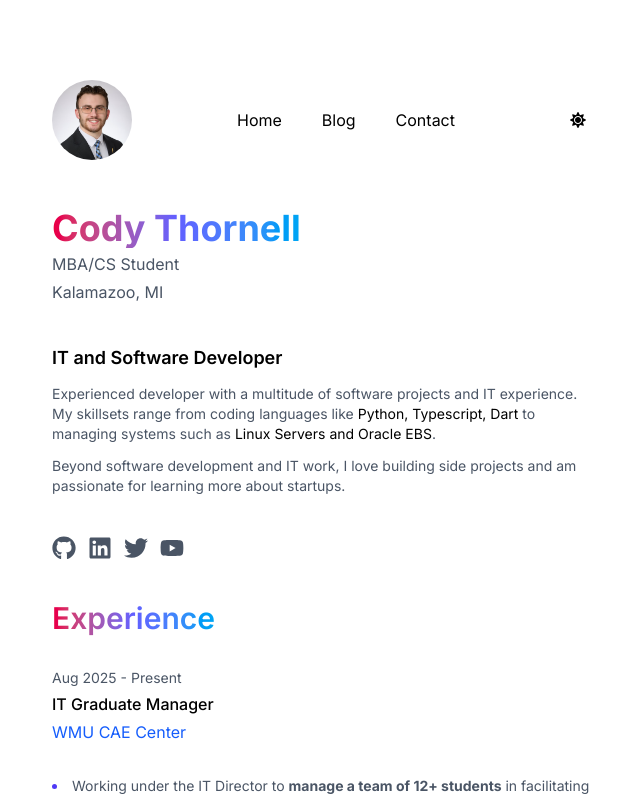
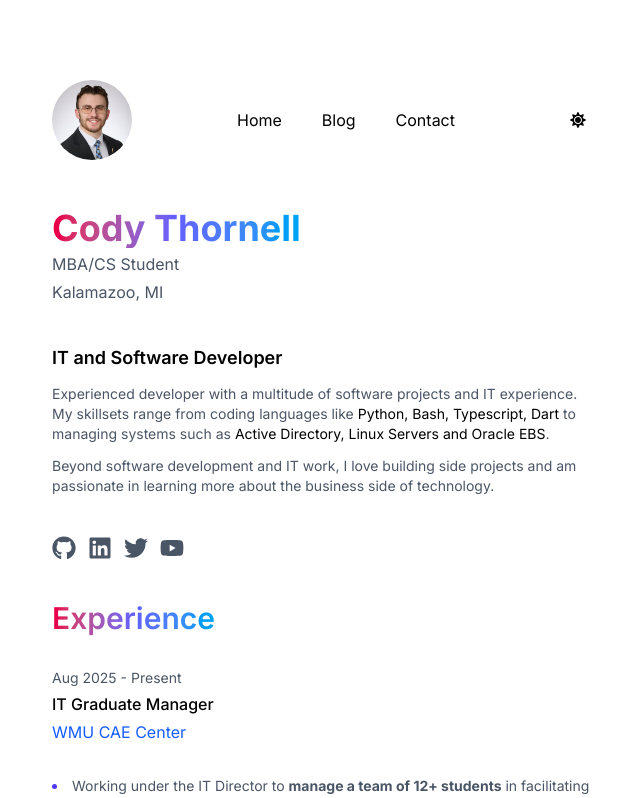
Before and after one commit to grcodeman/cody-portfolio, a Next.js app: page / in a window 1280 px wide. Shown: the top 798 px of the page, without its empty margins (316-956 px from the left). Built offline with nearby package versions, Linux system fonts and the light colour scheme.

Commit message:
updating header

```diff
--- a/app/page.tsx
+++ b/app/page.tsx
@@ -53,8 +53,8 @@ export default function Home() {
           className="space-y-3"
           >
             <h2 className="text-lg font-semibold">IT and Software Developer</h2>
-            <p className="text-gray-600 text-sm dark:text-gray-400 max-w-2xl">Experienced developer with a multitude of software projects and IT experience. My skillsets range from coding languages like <span className="text-black dark:text-white">Python, Typescript, Dart</span> to managing systems such as <span className="text-black dark:text-white">Linux Servers and Oracle EBS</span>.</p>
-            <p className="text-gray-600 text-sm dark:text-gray-400 max-w-2xl">Beyond software development and IT work, I love building side projects and am passionate for learning more about startups.</p>
+            <p className="text-gray-600 text-sm dark:text-gray-400 max-w-2xl">Experienced developer with a multitude of software projects and IT experience. My skillsets range from coding languages like <span className="text-black dark:text-white">Python, Bash, Typescript, Dart</span> to managing systems such as <span className="text-black dark:text-white">Active Directory, Linux Servers and Oracle EBS</span>.</p>
+            <p className="text-gray-600 text-sm dark:text-gray-400 max-w-2xl">Beyond software development and IT work, I love building side projects and am passionate in learning more about the business side of technology.</p>
           </motion.div>
 
           {/* Resume and Socials */}
```
